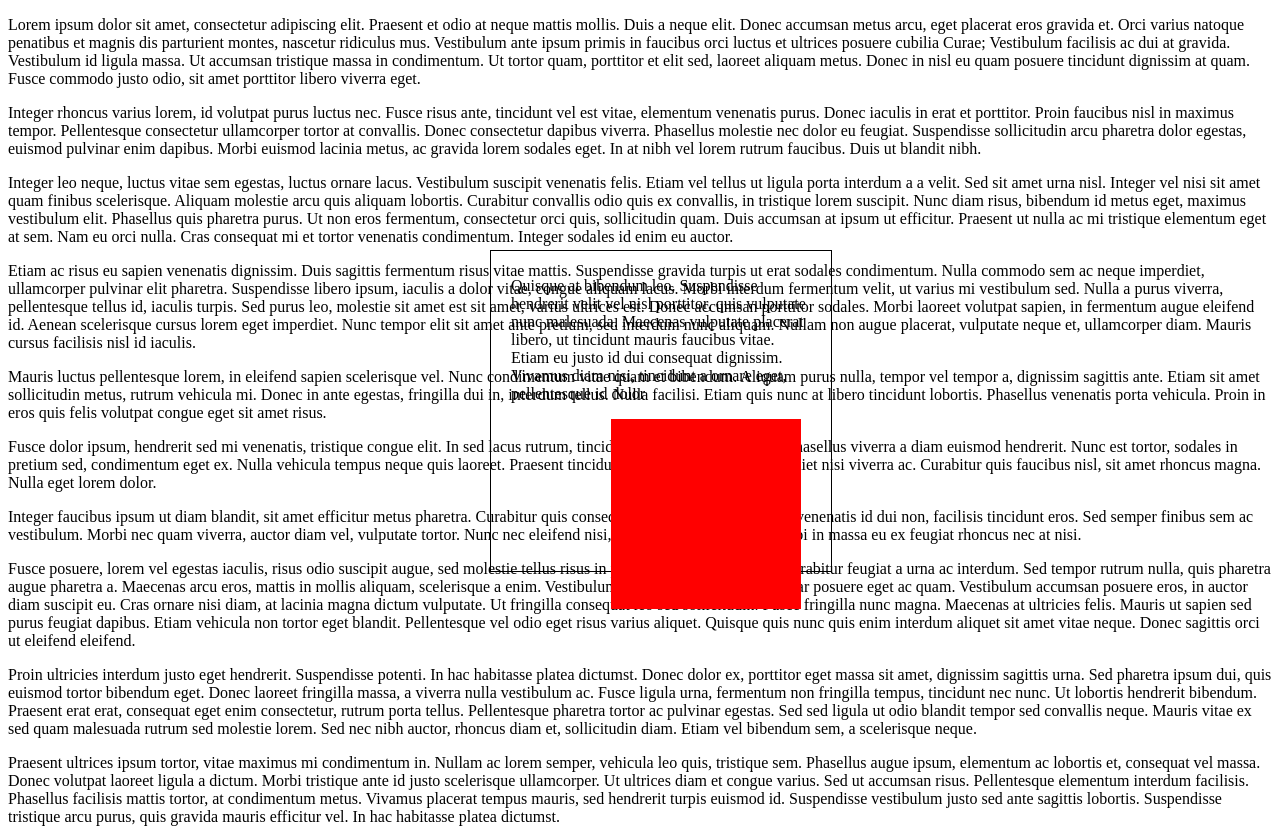
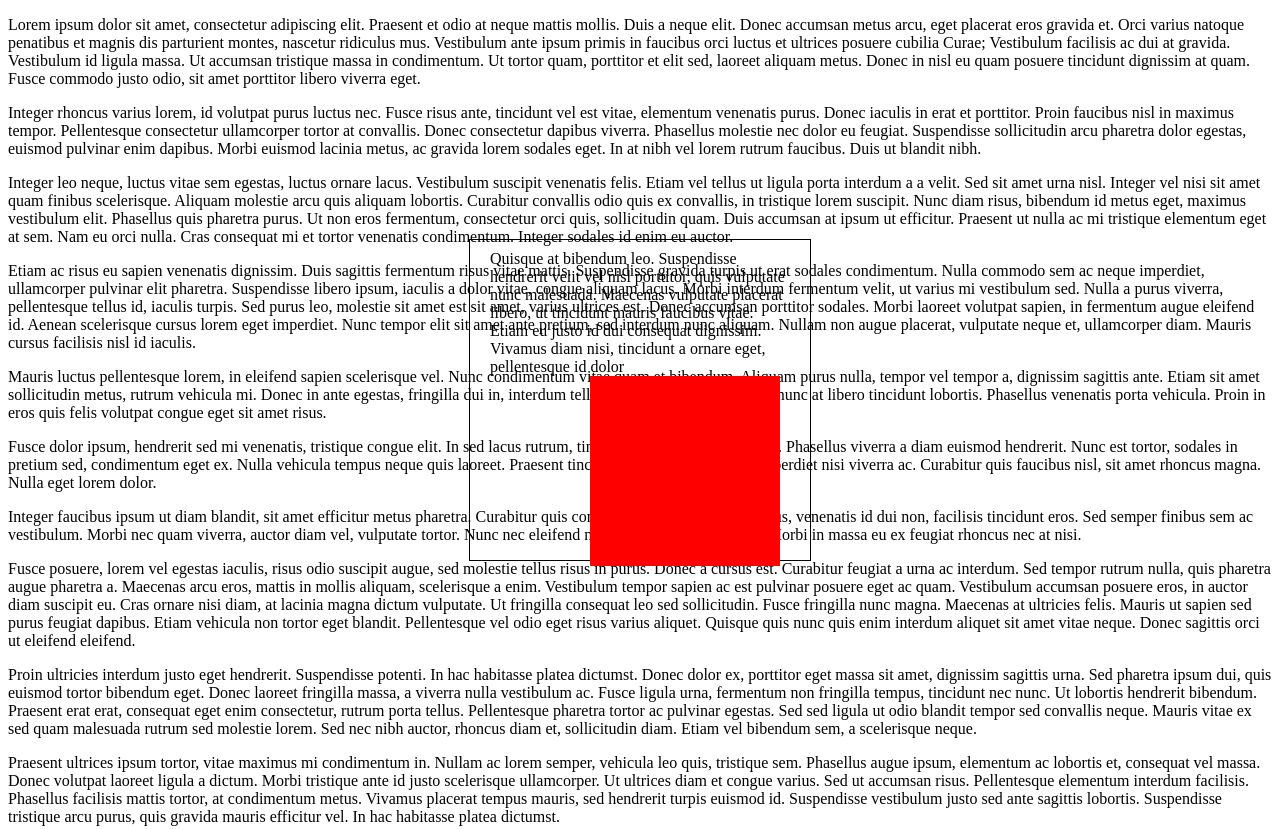
Before and after one commit to mvv1981/HTML-6, a plain HTML site: page index.html in a window 1280 px wide. Shown: the top 829 px of the page. Drawn offline with Linux system fonts and the light colour scheme.

Commit message:
Task done

```diff
--- a/index.html
+++ b/index.html
@@ -35,7 +35,7 @@
 <p>Cras feugiat mi sed aliquam mattis. Curabitur et ante eu leo vulputate vulputate. Nulla tincidunt condimentum nunc, ut lacinia tortor dictum efficitur. Nunc eu nibh tristique, suscipit nisl eget, gravida nibh. Fusce dapibus libero ligula, sed rhoncus felis feugiat quis. Nunc varius, orci a aliquam efficitur, dui turpis molestie velit, rhoncus lacinia justo mi sed neque. Phasellus efficitur aliquet pellentesque. Vestibulum diam ex, imperdiet nec leo ut, ultrices elementum magna. Morbi nec diam nisi.</p></div>
 
     <div class="wrapper">
-      <p>Quisque at bibendum leo. Suspendisse hendrerit velit vel nisl porttitor, quis vulputate nunc malesuada. Maecenas vulputate placerat libero, ut tincidunt mauris faucibus vitae. Etiam eu justo id dui consequat dignissim. Vivamus diam nisi, tincidunt a ornare eget, pellentesque id dolor</p>
+      Quisque at bibendum leo. Suspendisse hendrerit velit vel nisl porttitor, quis vulputate nunc malesuada. Maecenas vulputate placerat libero, ut tincidunt mauris faucibus vitae. Etiam eu justo id dui consequat dignissim. Vivamus diam nisi, tincidunt a ornare eget, pellentesque id dolor
       <div class="image">
       </div>
     </div>
--- a/styles.css
+++ b/styles.css
@@ -3,10 +3,11 @@
   height: 300px;
 
   position: fixed;
-  top: 50%;
-  left: 50%;
-  margin-left: -150px;
-  margin-top: -150px;
+  top: 0;
+  left: 0;
+  right: 0;
+  bottom: 0;
+  margin: auto;
 
   background-color: #333
   color: #fff;
```
